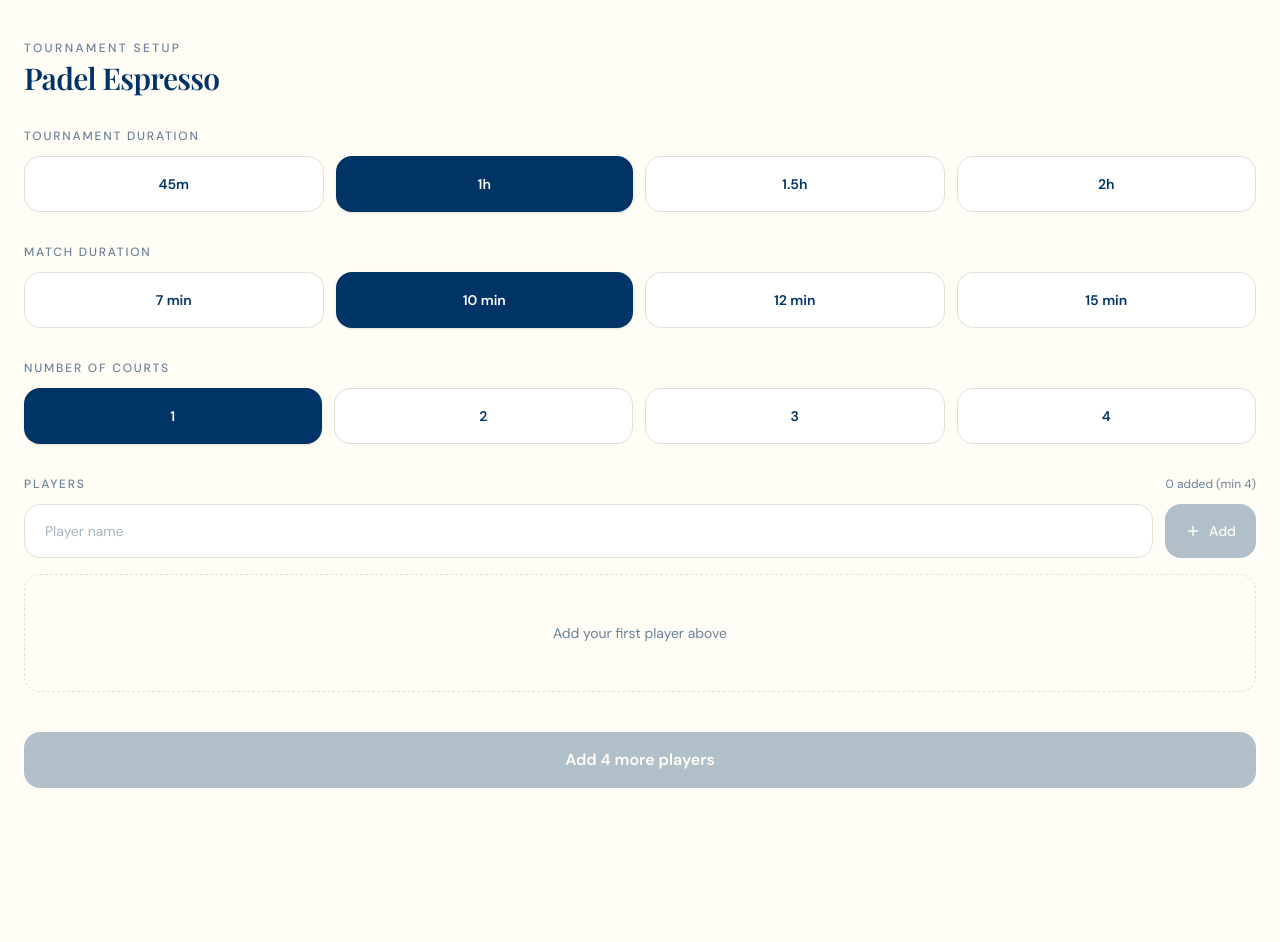
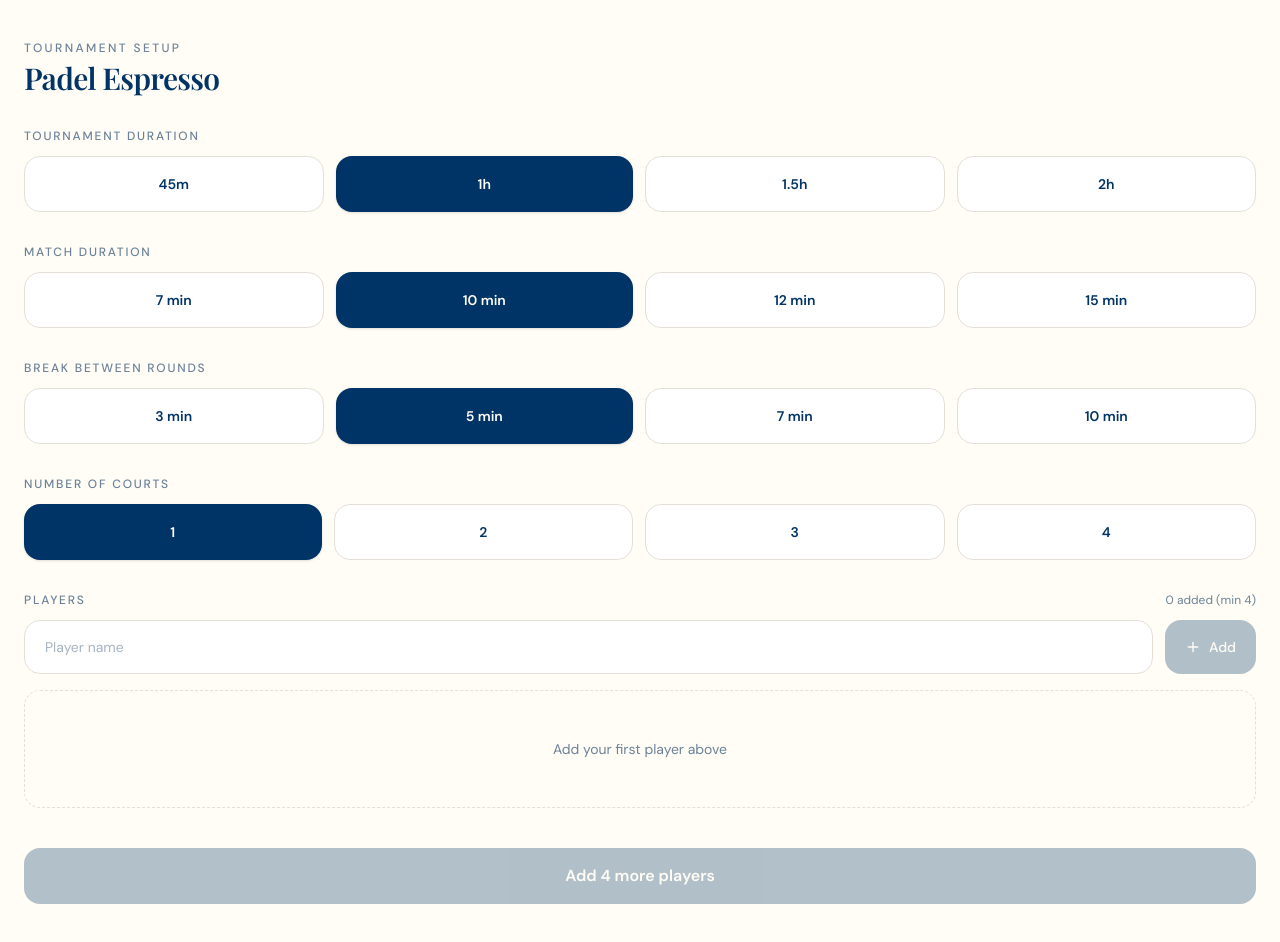
Before and after one commit to amp-varavarn/my-padel-tournament, a Next.js app: page /tournament/new in a window 1280 px wide. Before the commit the page ends 828 px from the top, so only its background shows below. Built offline with nearby package versions, Linux system fonts and the light colour scheme.

Commit message:
Add files via upload
Total Cycle Time = Match Duration + Buffer Time.

Total Rounds = Total Tournament Duration / Total Cycle Time.

```diff
--- a/app/api/tournament/route.ts
+++ b/app/api/tournament/route.ts
@@ -7,17 +7,15 @@ import type { Player } from "@/lib/tournament"
 export async function POST(request: Request) {
   try {
     const body = await request.json()
-    console.log("[v0] POST /api/tournament body:", body)
-
-    const { players: playerNames, courts, tournamentDuration, matchDuration } = body as {
+    const { players: playerNames, courts, tournamentDuration, matchDuration, bufferTime } = body as {
       players: string[]
       courts: number
       tournamentDuration: number
       matchDuration: number
+      bufferTime: number
     }
 
     if (!playerNames || playerNames.length < 4) {
-      console.log("[v0] Not enough players:", playerNames?.length)
       return NextResponse.json(
         { error: "At least 4 players required" },
         { status: 400 }
@@ -26,7 +24,6 @@ export async function POST(request: Request) {
 
     const id = nanoid(10)
     const adminSecret = nanoid(24)
-    console.log("[v0] Generated id:", id)
 
     const playerObjects: Player[] = playerNames.map((name: string) => ({
       name,
@@ -37,13 +34,12 @@ export async function POST(request: Request) {
     }))
 
     // Generate all possible rounds, then cap to what fits in tournament duration
-    console.log("[v0] Generating schedule for", playerNames.length, "players,", courts, "courts")
     const allRounds = generateFullSchedule(playerNames, courts)
-    console.log("[v0] Generated", allRounds.length, "rounds")
 
-    const maxRounds = Math.floor(tournamentDuration / matchDuration)
+    // Calculate max rounds accounting for buffer time between rounds
+    const roundCycleTime = matchDuration + bufferTime
+    const maxRounds = Math.floor(tournamentDuration / roundCycleTime)
     const rounds = allRounds.slice(0, maxRounds)
-    console.log("[v0] Capped to", rounds.length, "rounds (max:", maxRounds, ")")
 
     const tournament = {
       id,
@@ -55,16 +51,14 @@ export async function POST(request: Request) {
       matchHistory: [],
       tournamentDuration,
       matchDuration,
+      bufferTime,
       createdAt: Date.now(),
     }
 
-    console.log("[v0] Saving tournament to Redis...")
     await saveTournament(tournament)
-    console.log("[v0] Tournament saved successfully")
 
     return NextResponse.json({ id, adminSecret })
-  } catch (err) {
-    console.error("[v0] Error creating tournament:", err)
+  } catch {
     return NextResponse.json(
       { error: "Failed to create tournament" },
       { status: 500 }
--- a/app/tournament/new/page.tsx
+++ b/app/tournament/new/page.tsx
@@ -12,14 +12,15 @@ export default function NewTournamentPage() {
     players: string[],
     courts: number,
     tournamentDuration: number,
-    matchDuration: number
+    matchDuration: number,
+    bufferTime: number
   ) => {
     setLoading(true)
     try {
       const res = await fetch("/api/tournament", {
         method: "POST",
         headers: { "Content-Type": "application/json" },
-        body: JSON.stringify({ players, courts, tournamentDuration, matchDuration }),
+        body: JSON.stringify({ players, courts, tournamentDuration, matchDuration, bufferTime }),
       })
 
       if (!res.ok) throw new Error("Failed to create tournament")
--- a/components/setup-screen.tsx
+++ b/components/setup-screen.tsx
@@ -4,7 +4,7 @@ import { useState } from "react"
 import { Plus, X } from "lucide-react"
 
 interface SetupScreenProps {
-  onGenerate: (players: string[], courts: number, tournamentDuration: number, matchDuration: number) => void
+  onGenerate: (players: string[], courts: number, tournamentDuration: number, matchDuration: number, bufferTime: number) => void
 }
 
 export function SetupScreen({ onGenerate }: SetupScreenProps) {
@@ -13,6 +13,7 @@ export function SetupScreen({ onGenerate }: SetupScreenProps) {
   const [courts, setCourts] = useState(1)
   const [tournamentDuration, setTournamentDuration] = useState(60)
   const [matchDuration, setMatchDuration] = useState(10)
+  const [bufferTime, setBufferTime] = useState(5)
 
   const addPlayer = () => {
     const trimmed = playerName.trim()
@@ -83,6 +84,28 @@ export function SetupScreen({ onGenerate }: SetupScreenProps) {
                 onClick={() => setMatchDuration(mins)}
                 className={`flex h-14 flex-1 items-center justify-center rounded-2xl text-sm font-semibold transition-all ${
                   matchDuration === mins
+                    ? "bg-primary text-primary-foreground shadow-sm"
+                    : "bg-card text-foreground border border-border hover:border-foreground/20"
+                }`}
+              >
+                {mins} min
+              </button>
+            ))}
+          </div>
+        </section>
+
+        {/* Buffer Time */}
+        <section>
+          <label className="mb-3 block text-xs font-medium uppercase tracking-[0.15em] text-muted-foreground">
+            Break Between Rounds
+          </label>
+          <div className="flex gap-3">
+            {[3, 5, 7, 10].map((mins) => (
+              <button
+                key={mins}
+                onClick={() => setBufferTime(mins)}
+                className={`flex h-14 flex-1 items-center justify-center rounded-2xl text-sm font-semibold transition-all ${
+                  bufferTime === mins
                     ? "bg-primary text-primary-foreground shadow-sm"
                     : "bg-card text-foreground border border-border hover:border-foreground/20"
                 }`}
@@ -189,7 +212,7 @@ export function SetupScreen({ onGenerate }: SetupScreenProps) {
         {/* Generate Button */}
         <div className="pt-2">
           <button
-            onClick={() => onGenerate(players, courts, tournamentDuration, matchDuration)}
+            onClick={() => onGenerate(players, courts, tournamentDuration, matchDuration, bufferTime)}
             disabled={!canGenerate}
             className="w-full rounded-2xl bg-primary py-4 text-base font-semibold text-primary-foreground transition-all hover:opacity-90 disabled:opacity-30 disabled:cursor-not-allowed"
           >
```
